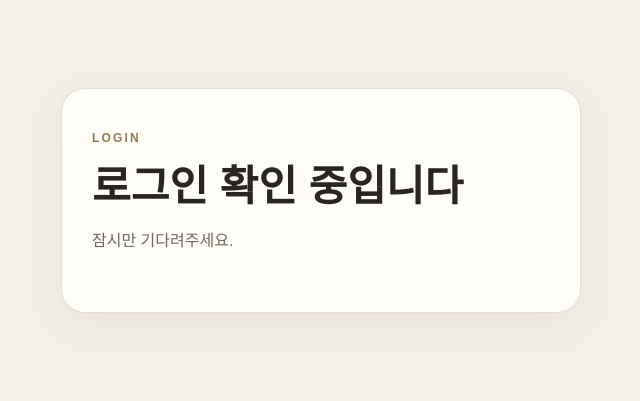
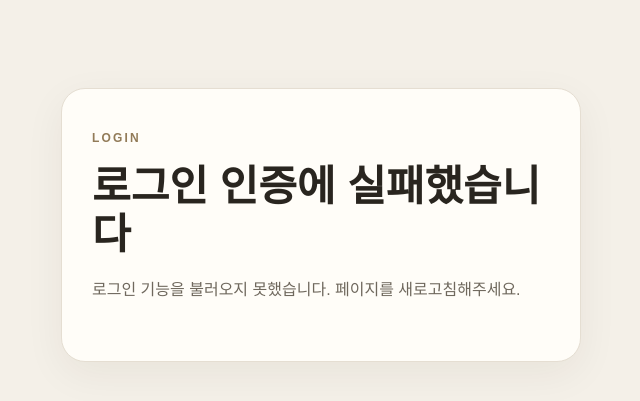
Before and after one commit to makeitmylife03/saju-salon, a Flask app: page /auth/callback in a window 1280 px wide. Shown: the part 68-469 px from the top of the page, without its empty margins (319-959 px from the left). Run offline with Flask 3, Linux system fonts and the light colour scheme; some libraries are stand-ins or nearby versions.

Commit message:
Make auth callback independently process Supabase session

```diff
--- a/templates/auth_callback.html
+++ b/templates/auth_callback.html
@@ -2,7 +2,70 @@
 {% block content %}
 <section class="card auth-card">
   <div class="eyebrow">LOGIN</div>
-  <h1>로그인 확인 중입니다</h1>
-  <p>잠시만 기다려주세요.</p>
+  <h1 id="callback-title">로그인 확인 중입니다</h1>
+  <p id="callback-message">잠시만 기다려주세요.</p>
 </section>
+
+<script>
+(async () => {
+  const title = document.getElementById('callback-title');
+  const message = document.getElementById('callback-message');
+
+  const fail = (text) => {
+    title.textContent = '로그인 인증에 실패했습니다';
+    message.textContent = text || '로그인 정보를 확인하지 못했습니다.';
+  };
+
+  try {
+    if (!window.supabase || !window.SAJU_CONFIG?.url || !window.SAJU_CONFIG?.key) {
+      throw new Error('로그인 기능을 불러오지 못했습니다. 페이지를 새로고침해주세요.');
+    }
+
+    const sb = window.supabase.createClient(
+      window.SAJU_CONFIG.url,
+      window.SAJU_CONFIG.key
+    );
+
+    const params = new URLSearchParams(window.location.search);
+    const hash = new URLSearchParams(window.location.hash.replace(/^#/, ''));
+    const errorDescription = params.get('error_description');
+    const code = params.get('code');
+    const tokenHash = params.get('token_hash');
+    const type = params.get('type') || 'email';
+
+    if (errorDescription) throw new Error(errorDescription);
+
+    if (code) {
+      const result = await sb.auth.exchangeCodeForSession(code);
+      if (result.error) throw result.error;
+    } else if (tokenHash) {
+      const result = await sb.auth.verifyOtp({ token_hash: tokenHash, type });
+      if (result.error) throw result.error;
+    } else if (hash.get('access_token') && hash.get('refresh_token')) {
+      const result = await sb.auth.setSession({
+        access_token: hash.get('access_token'),
+        refresh_token: hash.get('refresh_token')
+      });
+      if (result.error) throw result.error;
+    } else {
+      const result = await sb.auth.getSession();
+      if (!result.data.session) {
+        throw new Error('로그인 인증 정보가 없습니다. 로그인 화면에서 새 메일을 다시 받아주세요.');
+      }
+    }
+
+    const sessionResult = await sb.auth.getSession();
+    if (!sessionResult.data.session) {
+      throw new Error('이메일 인증은 완료됐지만 로그인 세션을 만들지 못했습니다.');
+    }
+
+    title.textContent = '로그인되었습니다';
+    message.textContent = '잠시 후 내 결과 페이지로 이동합니다.';
+    setTimeout(() => location.replace('/my'), 300);
+  } catch (error) {
+    console.error('AUTH CALLBACK ERROR', error);
+    fail(error?.message || String(error));
+  }
+})();
+</script>
 {% endblock %}
```
